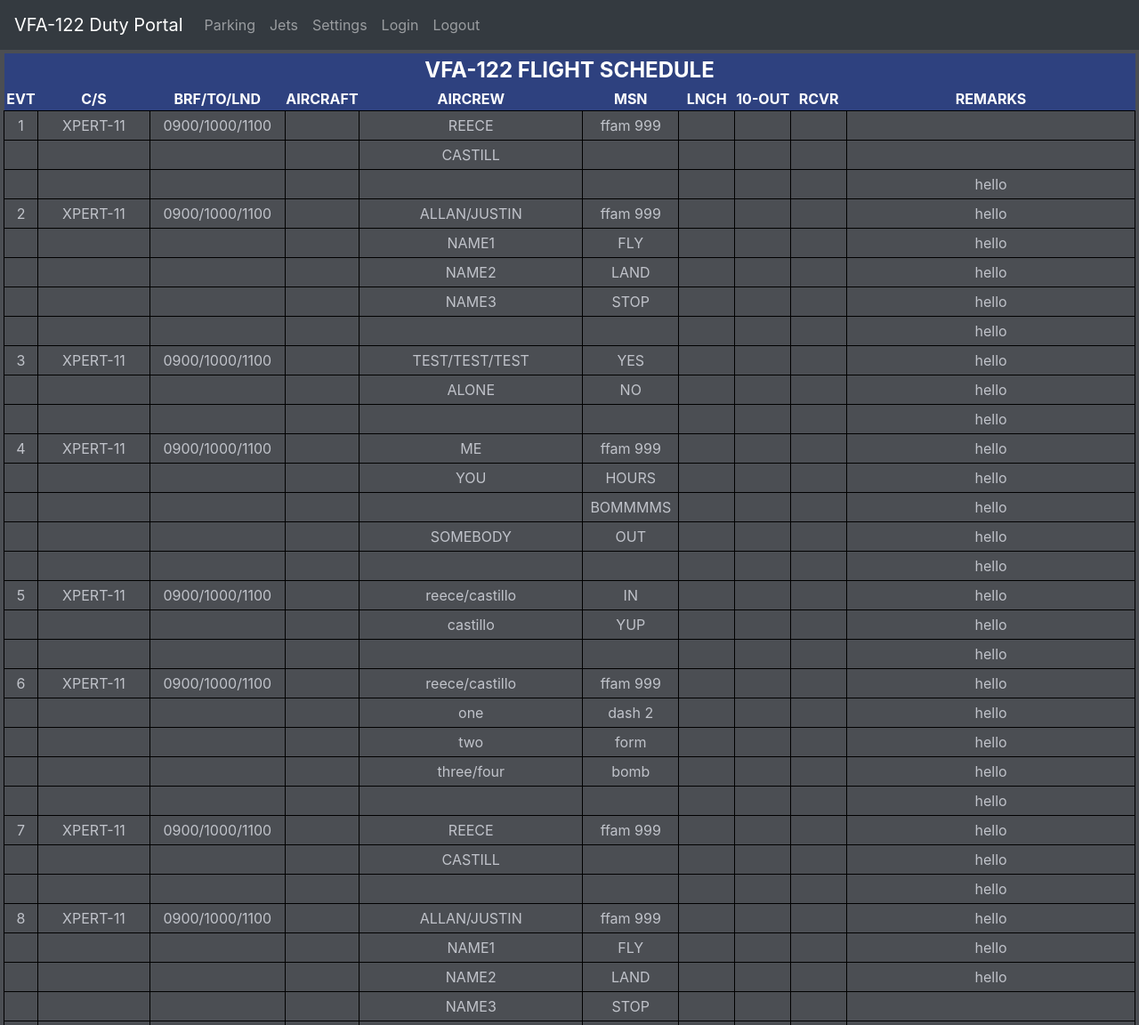
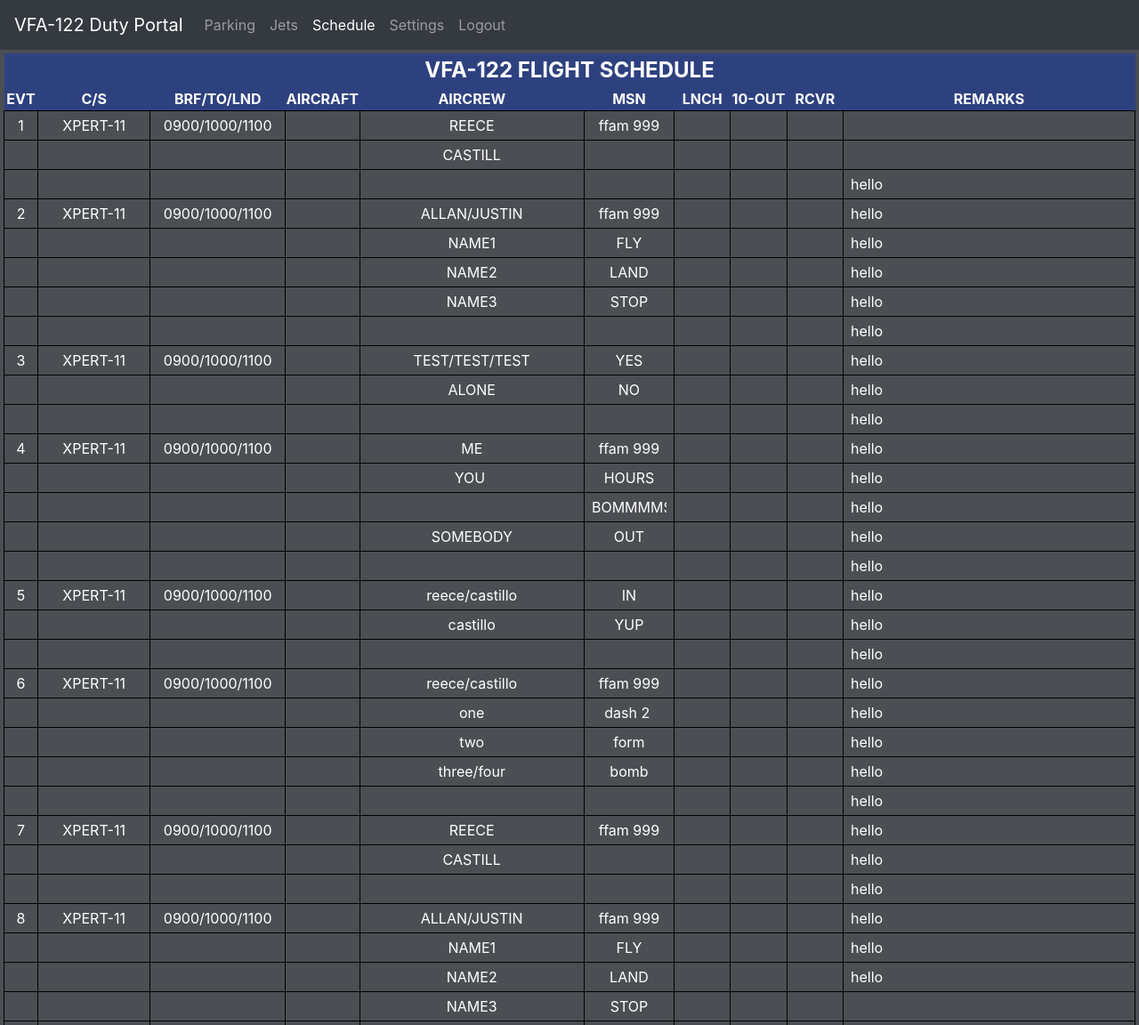
Before and after one commit to jlr28/122_Jets-master, a Flask app: page /schedule in a window 1280 px wide. Shown: the top 1152 px of the page at 89% size. Run offline with Flask 2, Linux system fonts and the light colour scheme; data comes from the database, SQL or seed files in the repository; some libraries are stand-ins or nearby versions.

Commit message:
Add files via upload

```diff
--- a/templates/base2.html
+++ b/templates/base2.html
@@ -40,12 +40,15 @@
                 <li class="nav-item {%if request.path == '/jets'%}active{%endif%}"">
                     <a class=" nav-link" href="/jets">Jets</a>
                 </li>
+                <li class="nav-item {%if request.path == '/schedule'%}active{%endif%}"">
+                    <a class=" nav-link" href="/schedule">Schedule</a>
+                </li>
                 <li class="nav-item {%if request.path == '/settings'%}active{%endif%}"">
                     <a class=" nav-link" href="/settings">Settings</a>
                 </li>
-                <li class="nav-item {%if request.path == '/login'%}active{%endif%}"">
+                <!--<li class="nav-item {%if request.path == '/login'%}active{%endif%}"">
                         <a class=" nav-link" href="/login">Login</a>
-                </li>
+                </li>-->
                 <li class="nav-item {%if request.path == '/logout'%}active{%endif%}"">
                     <a class=" nav-link" href="/logout">Logout</a>
                 </li>
--- a/templates/jets.html
+++ b/templates/jets.html
@@ -47,7 +47,7 @@
 
                 <div class="p-1 card-body">
 
-                    <form class="py-1" action="/jet_edit/{{jet.id}}" method="POST">
+                    <form class="py-1" action="/jet_edit/{{jet.id}}" autocomplete="off" method="POST">
 
                         <div class="form-check form-check-inline">
                             <input onchange="this.form.submit()" class="form-check-input" type="checkbox" name="fuel"
@@ -109,7 +109,7 @@
         {% endfor %}
     </div>
 </div>
-<form class="py-5 form-inline" action="/jets/add" method="POST">
+<form class="py-5 form-inline" action="/jets/add" autocomplete="off" method="POST">
 
 
     <input type="text" class="form-control form-control-lg" name="new_side"
--- a/templates/parking.html
+++ b/templates/parking.html
@@ -46,7 +46,7 @@
 
             <div class="card-body p-0">
                 {% if jet.side == '-' %}
-                <form  class="py-0" action="/park/{{jet.parking}}" method="POST">
+                <form  class="py-0" action="/park/{{jet.parking}}" autocomplete="off" method="POST">
                     <select name="id_landed" onchange="this.form.submit()">
                         <option value="">-</option>
                         {% for jet in jets %}
@@ -63,7 +63,7 @@
 
                 {%if jet.side != '-' %}
 
-                <form  class="py-0" action="/park_edit/{{jet.id}}" method="POST">
+                <form  class="py-0" action="/park_edit/{{jet.id}}" autocomplete="off" method="POST">
 
                     <div class="form-check form-check-inline">
                         <input onchange="this.form.submit()" class="form-check-input" type="checkbox" name="fuel"{% if jet.fuel %} checked
--- a/templates/schedule.html
+++ b/templates/schedule.html
@@ -8,7 +8,7 @@
 {% block content %}
 
 </head>
-<table id="skedtable" spellcheck="false" contenteditable>
+<table id="skedtable" spellcheck="false">
   <tr>
       <th colspan="10" style="font-size: 150%">VFA-122 FLIGHT SCHEDULE</th>
   </tr>
@@ -26,18 +26,20 @@
   </tr>
 
     {% for line in sked %}
+    <form action="/sked_edit/{{line.id}}" autocomplete="off" method="POST">
     <tr>
-        <td>{{line.evt}}</td>
-        <td>{{line.callsign}}</td>
-        <td>{{line.times}}</td>
-        <td>{{line.aircraft}}</td>
-        <td>{{line.aircrew}}</td>
-        <td>{{line.mission}}</td>
-        <td>{{line.launch}}</td>
-        <td>{{line.out}}</td>
-        <td>{{line.recover}}</td>
-        <td>{{line.remarks}}</td>
+        <td><input name="evt" onchange="this.form.submit()" type="text" value="{{line.evt}}"></td>
+        <td><input name="cs" onchange="this.form.submit()" type="text" value="{{line.callsign}}"></td>
+        <td><input name="tm" onchange="this.form.submit()" type="text" value="{{line.times}}"></td>
+        <td><input name="ac" onchange="this.form.submit()" type="text" value="{{line.aicraft}}"></td>
+        <td><input name="acrw" onchange="this.form.submit()" type="text" value="{{line.aircrew}}"></td>
+        <td><input name="msn" onchange="this.form.submit()" type="text" value="{{line.mission}}"></td>
+        <td><input name="lnch" onchange="this.form.submit()" type="text" value="{{line.launch}}"></td>
+        <td><input name="out" onchange="this.form.submit()" type="text" value="{{line.out}}"></td>
+        <td><input name="rcvr" onchange="this.form.submit()" type="text" value="{{line.recover}}"></td>
+        <td><input class="rmks" name="rmks" onchange="this.form.submit()" type="text" value="{{line.remarks}}"></td>
     </tr>
+    </form>
     {% endfor %}
 
 </table>
```
Also changed, not shown: templates/base.html (+7 -4 lines).
